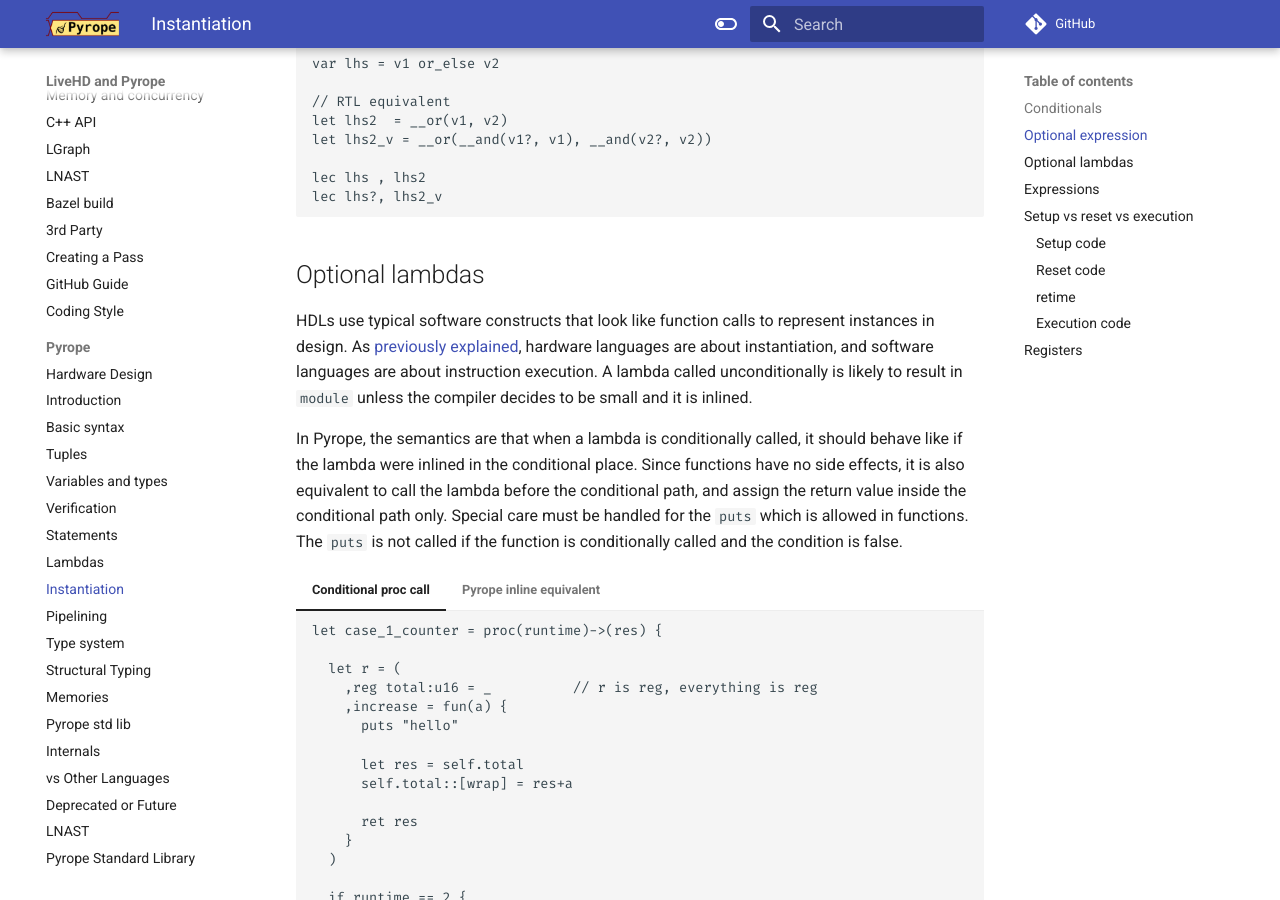
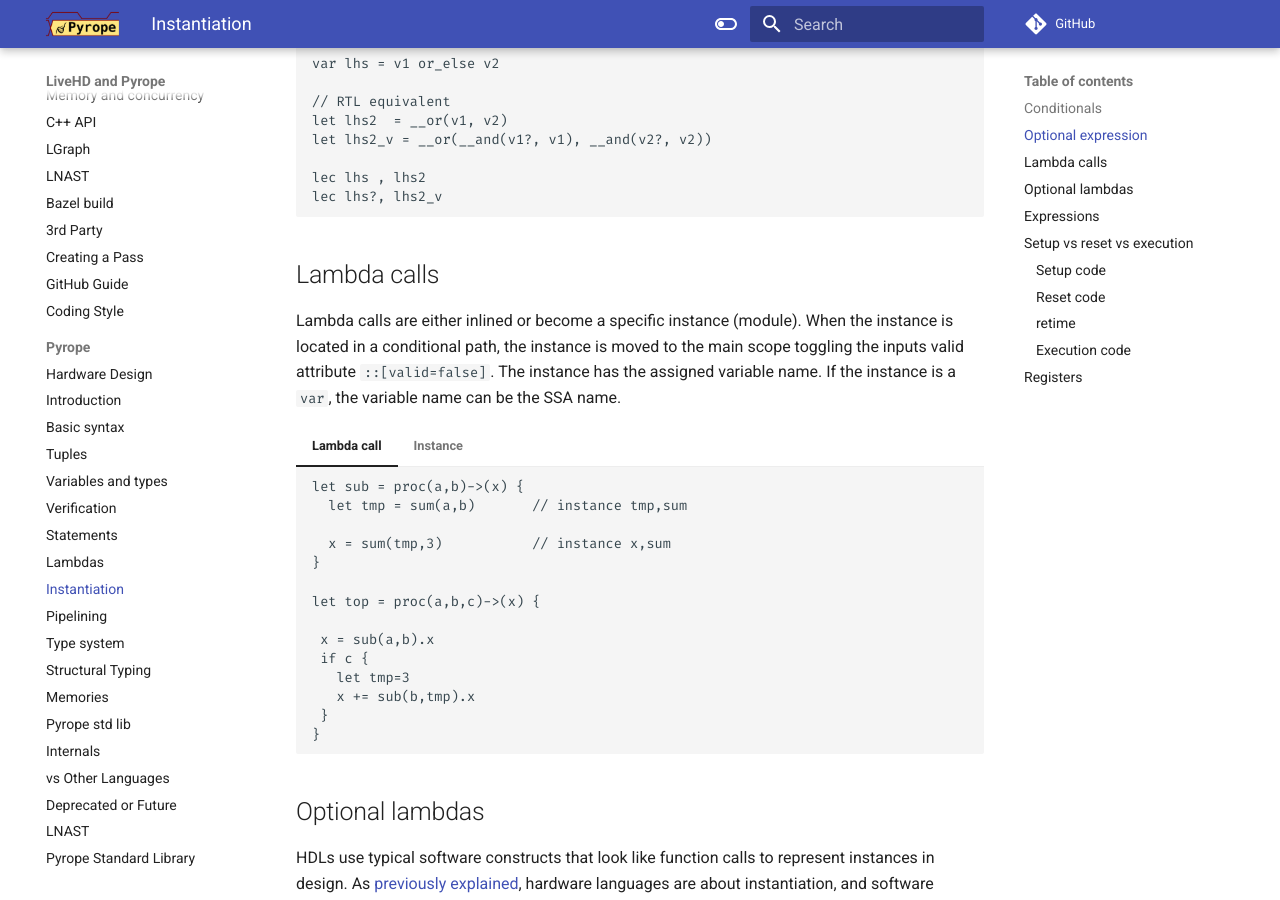
Before and after one commit to masc-ucsc/docs, an MkDocs documentation site: the page built from docs/pyrope/06b-instantiation.md, in a window 1280 px wide and 900 px high, scrolled down 2415 px. Built offline with MkDocs 1.6.1 and Material for MkDocs 9.7.7, drawn with Linux system fonts in a browser that asks for light colours; comment, search, counter and statistics services are not loaded; some of the changed text lies outside the part shown.

Commit message:
improve docs

````diff
--- a/docs/pyrope/06b-instantiation.md
+++ b/docs/pyrope/06b-instantiation.md
@@ -197,6 +197,56 @@ or non-short-circuit (`and_then`/`or_else`) expressions.
     lec lhs?, lhs2_v
     ```
 
+## Lambda calls
+
+Lambda calls are either inlined or become a specific instance (module). When
+the instance is located in a conditional path, the instance is moved to the
+main scope toggling the inputs valid attribute `::[valid=false]`. The instance
+has the assigned variable name. If the instance is a `var`, the variable name
+can be the SSA name.
+
+=== "Lambda call"
+    ```
+    let sub = proc(a,b)->(x) {
+      let tmp = sum(a,b)       // instance tmp,sum
+
+      x = sum(tmp,3)           // instance x,sum
+    }
+
+    let top = proc(a,b,c)->(x) {
+
+     x = sub(a,b).x
+     if c {
+       let tmp=3
+       x += sub(b,tmp).x
+     }
+    }
+    ```
+
+=== "Instance"
+    ```
+    let sub = proc(a,b)->(x) {
+      let tmp = sum(a,b)       // instance tmp
+
+      x = sum(tmp,3)           // instance x
+    }
+
+    let top = proc(a,b,c)->(x) {
+
+     x = sub(a,b).x           // instance x
+
+     let x_0 = _
+     let sub_arg_0 = _
+     let sub_arg_1 = _
+     if c {
+       let tmp=3
+       sub_arg_0 = b
+       sub_arg_1 = tmp
+       x += x_0.[defer]       // use defer (instance after conditional code)
+     }
+     x_0 = sub(sub_arg_0,sub_arg_1).x   // instance x_0 (SSA)
+    }
+    ```
 
 ## Optional lambdas
 
````
Also changed, not shown: other parts of docs/pyrope/06b-instantiation.md (+2 -2 lines), docs/pyrope/04-variables.md (+42 -3 lines), docs/pyrope/05b-statements.md (+8 -2 lines), docs/pyrope/06c-pipelining.md (+2 -2 lines).
